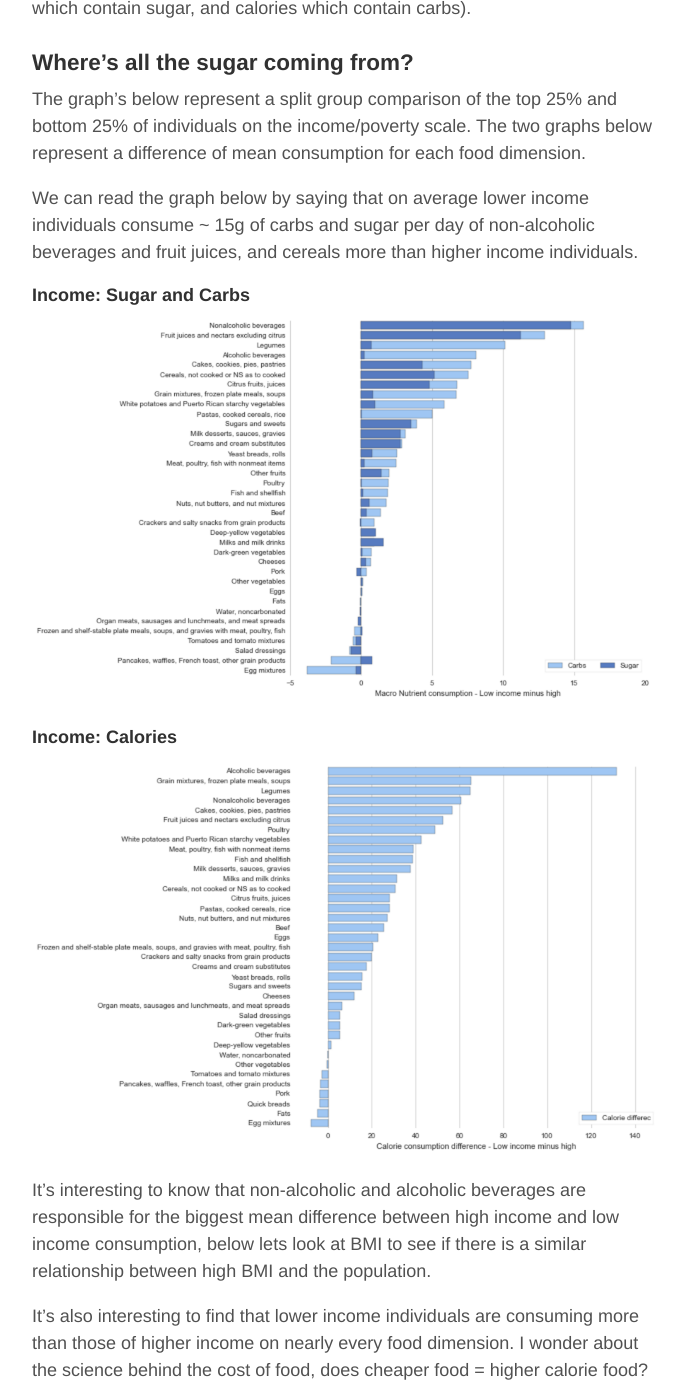
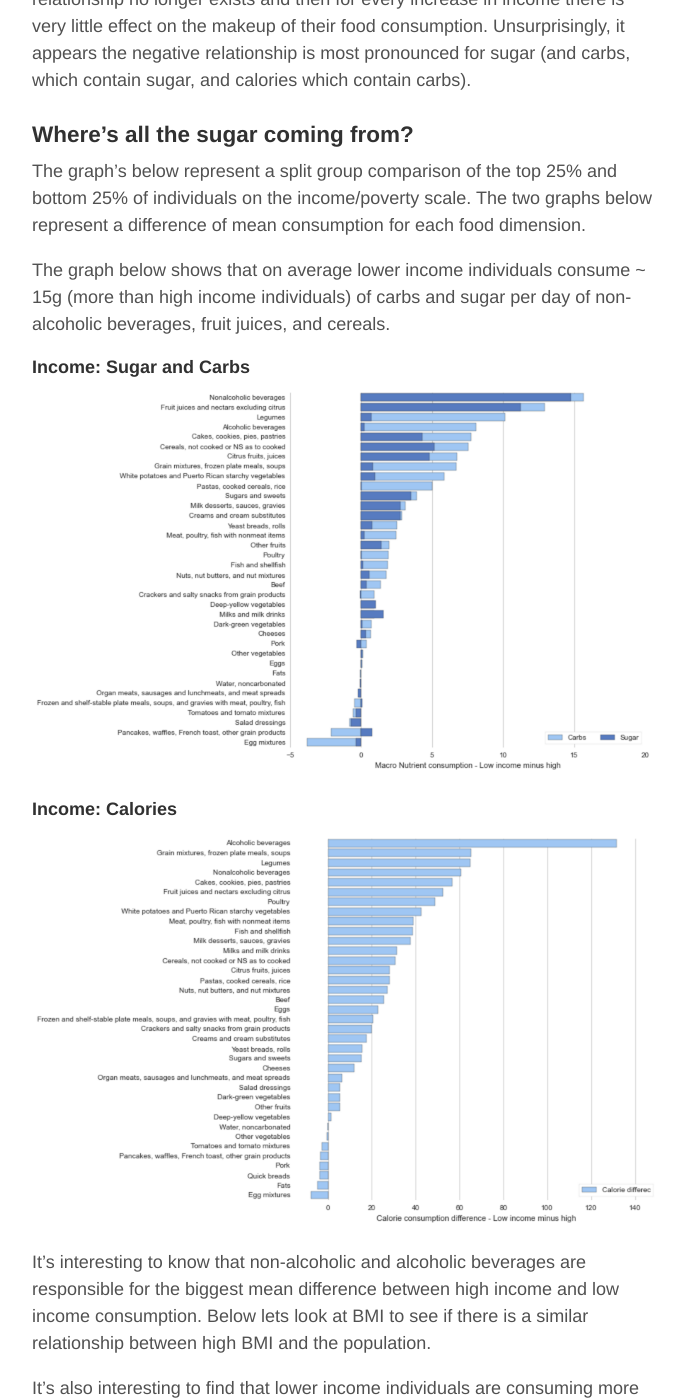
Before and after one commit to stanleychris2/home, a Jekyll site: the page built from _posts/2016-04-08-income-obesity.markdown, in a window 1280 px wide and 1400 px high, scrolled down 5564 px. Shown: the whole window, without its empty margins (293-976 px from the left). Built offline with Jekyll 4.4.1, drawn with Linux system fonts in a browser that asks for light colours; some of the changed text lies outside the part shown.

Commit message:
added graphs

```diff
--- a/_posts/2016-04-08-income-obesity.markdown
+++ b/_posts/2016-04-08-income-obesity.markdown
@@ -64,7 +66,7 @@ Calories, carbs, and sugar - there exists a negative relationship between povert
 
 The graph's below represent a split group comparison of the top 25% and bottom 25% of individuals on the income/poverty scale. The two graphs below represent a difference of mean consumption for each food dimension.
 
-We can read the graph below by saying that on average lower income individuals consume ~ 15g of carbs and sugar per day of non-alcoholic beverages and fruit juices, and cereals more than higher income individuals.
+The graph below shows that on average lower income individuals consume ~ 15g (more than high income individuals) of carbs and sugar per day of non-alcoholic beverages, fruit juices, and cereals.
 
 #### Income: Sugar and Carbs
 
@@ -74,7 +76,7 @@ We can read the graph below by saying that on average lower income individuals c
 
 ![My helpful screenshot](http://stanleychris2.github.io/home/resources/g_calorie.png)
 
-It's interesting to know that non-alcoholic and alcoholic beverages are responsible for the biggest mean difference between high income and low income consumption, below lets look at BMI to see if there is a similar relationship between high BMI and the population.
+It's interesting to know that non-alcoholic and alcoholic beverages are responsible for the biggest mean difference between high income and low income consumption. Below lets look at BMI to see if there is a similar relationship between high BMI and the population.
 
 It's also interesting to find that lower income individuals are consuming more than those of higher income on nearly every food dimension. I wonder about the science behind the cost of food, does cheaper food = higher calorie food?
 
```
Also changed, not shown: other parts of _posts/2016-04-08-income-obesity.markdown (+2 -0 lines).
